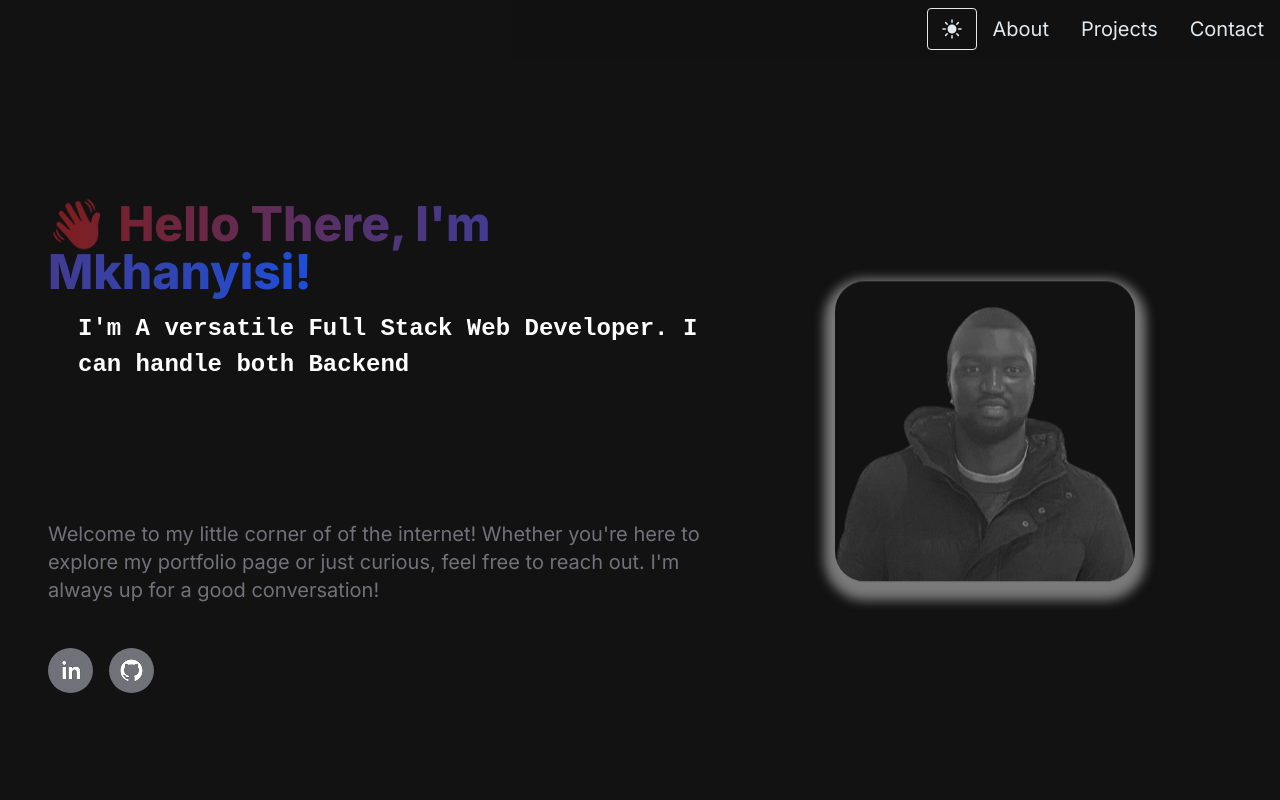
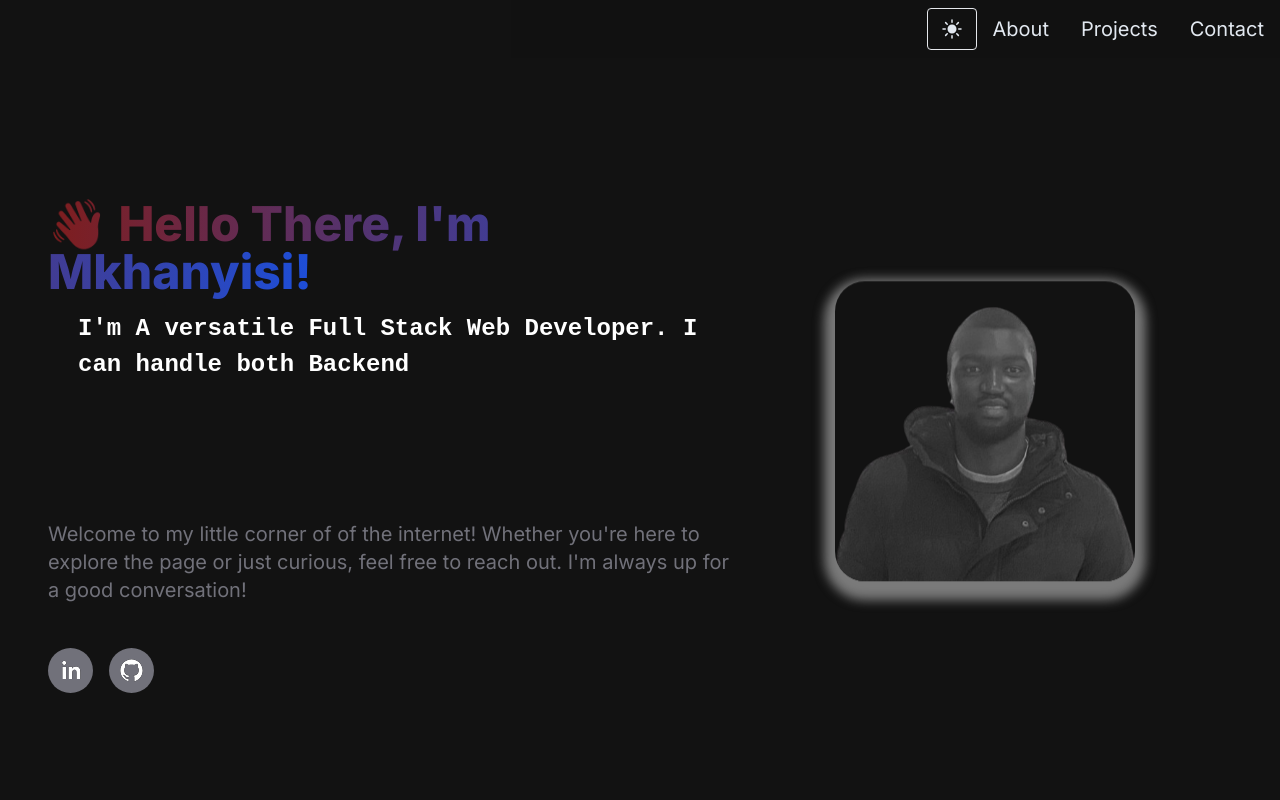
Before and after one commit to mkhanyisig/personal-portfolio, a Next.js app: page / in a window 1280 px wide. Shown: the top 800 px of the page. Built offline with nearby package versions, Linux system fonts and the light colour scheme.

Commit message:
simple verbiage change

```diff
--- a/src/app/components/HeroSection.jsx
+++ b/src/app/components/HeroSection.jsx
@@ -63,7 +63,7 @@ const HeroSection = ({ isBackgroundDark, forceUpdateKey }) => {
             className={`${welcomeColor} text-lg sm:text-base lg:text-xl leading-relaxed mb-6`}
           >
             Welcome to my little corner of of the internet! Whether you're
-            here to explore my portfolio page or just curious, feel free to reach out.
+            here to explore the page or just curious, feel free to reach out.
             I'm always up for a good conversation!
           </p>
 
```
